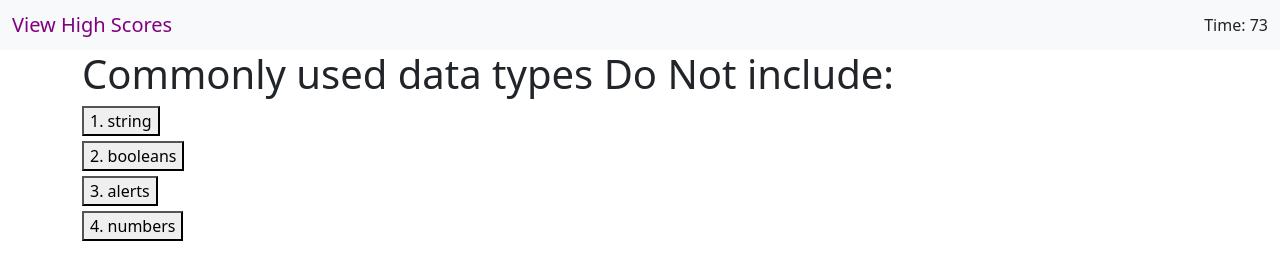
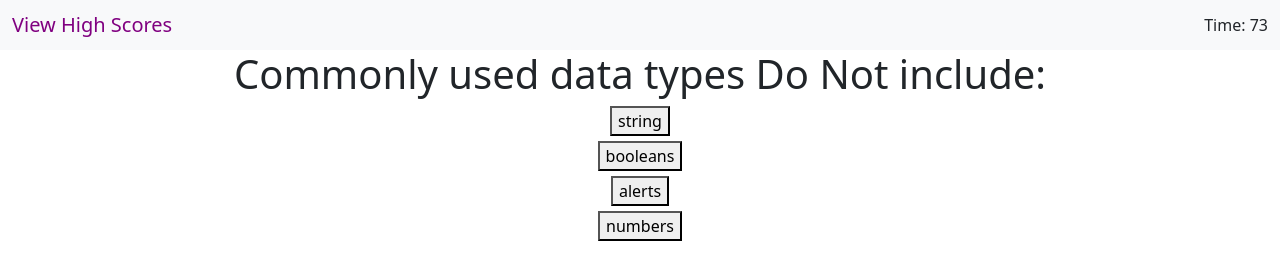
Before and after one commit to MarioReid/code-quiz, a plain HTML site: page index.html in a window 1280 px wide. Both pictures are taken after a click on the button "Start Quiz". Drawn offline with nearby package versions, Linux system fonts and the light colour scheme.

Commit message:
revised js after arrays were difficult

```diff
--- a/index.html
+++ b/index.html
@@ -12,7 +12,7 @@
 
     </head>
     <body>
- <!-- //Navbar (highscores and timer)       -->
+ <!-- //Navbar (high scores and timer)       -->
         <nav class="navbar navbar-light bg-light">
             <div class="container-fluid">
                 <span class="navbar-brand mb-0 h1" style = "color: purple;">View High Scores</span>
@@ -36,6 +36,6 @@
         </div>
         </div>
     </main>
-        <script src = ./script.js></script>
+        <script src = './scriptrev.js'></script>
     </body>
 </html>
--- a/script.js
+++ b/script.js
@@ -24,7 +24,7 @@ function question1(){
     var question1 = document.createElement("h1");
     question1.textContent = questions[0]
     mainContentEl.appendChild(question1)
-//For loop for answers
+//For loop for answers and blocks added
     for ( i = 0; i < answers[0].length; i++){
         var buttons = document.createElement("button")
         buttons.textContent = answers[0][i]
--- /dev/null
+++ b/scriptrev.js
@@ -0,0 +1,143 @@
+var timer = document.getElementById("timer");
+var startButton = document.getElementById("startButton");
+var mainContentEl = document.getElementById("mainContent");
+
+var currentQuestionNumber = 0;
+
+var questions = [
+  "Commonly used data types Do Not include:",
+  "The condition in an if/else statement is enclosed within ____.",
+  "Arrays in JavaScript can be used to store ____.",
+  "String values must be enclosed within ____ when being assigned to variables.",
+  "A very useful tool used during development and debugging for printing content to the debugger is:",];
+
+var answers = [
+  ["1. string", "2. booleans", "3. alerts", "4. numbers"],
+  ["1. quotes", "2. curly brackets", "3. parentheses", "4. square brackets"],
+  ["1. numbers and strings", "2. other arrays", "3. booleans", "4. all of the above"],
+  ["1. commas", "2. curly brackets", "3. quotes", "4. parentheses"],
+  ["1. JavaScript", "2. terminal/bash", "3. for loops", "4. console.log"],
+];
+var correctAnswers = ["alerts", "parentheses", "all of the above", "parentheses", "console.log"];
+
+
+var question1Object = {
+  questionText: "Commonly used data types Do Not include:",
+  answers: [
+    "string", "booleans", "alerts", "numbers"
+  ],
+  correctAnswer: "alerts"
+}
+var question2Object = {
+  questionText: "The condition in an if/else statement is enclosed within ____.",
+  answers: ["quotes", "curly brackets", "parentheses", "square brackets"],
+  correctAnswer: "parentheses"
+}
+var question3Object = {
+  questionText: "The condiQuestion3tion in an if/else statement is enclosed within ____.",
+  answers: ["1. quotes", "2. curly brackets", "3. parentheses", "4. square brackets"],
+  correctAnswer: "parentheses"
+}
+var question3Object = {
+  questionText: "The condiQuestion3tion in an if/else statement is enclosed within ____.",
+  answers: ["1. quotes", "2. curly brackets", "3. parentheses", "4. square brackets"],
+  correctAnswer: "parentheses"
+}
+var question3Object = {
+  questionText: "The condiQuestion3tion in an if/else statement is enclosed within ____.",
+  answers: ["1. quotes", "2. curly brackets", "3. parentheses", "4. square brackets"],
+  correctAnswer: "parentheses"
+}
+
+
+
+
+
+
+
+
+
+
+
+var questionObjects = [
+  question1Object,
+  question2Object,
+  question3Object
+]
+
+
+function showQuestion(number) {
+  var question = document.createElement("h1");
+  question.textContent = questionObjects[number].questionText;
+  mainContentEl.appendChild(question);
+
+  for (i = 0; i < questionObjects[number].answers.length; i++) {
+    var buttons = document.createElement("button")
+        buttons.textContent = questionObjects[number].answers[i]
+        buttons.setAttribute("id", "button" + parseInt(i+1))
+        buttons.setAttribute("class", "buttonClass")
+
+        buttons.setAttribute("style", "display:block; margin-bottom:5px")
+        mainContentEl.appendChild(buttons)
+  }
+}
+
+
+//When hit start button: clear html, start timer, and ask 1st question
+// function question1(){
+//     var count = 1
+//     var question1 = document.createElement("h1");
+//     question1.textContent = questions[0]
+//     mainContentEl.appendChild(question1)
+// //For loop for answers and blocks added
+//     for ( i = 0; i < answers[0].length; i++){
+//         var buttons = document.createElement("button")
+//         buttons.textContent = answers[0][i]
+//         buttons.setAttribute("class", "button" + count++)
+//         buttons.setAttribute("style", "display:block; margin-bottom:5px")
+//         mainContentEl.appendChild(buttons)
+//     }
+
+
+// }
+
+
+
+//Set Timer
+var secondsLeft = 75;
+
+function setTime() {
+  setInterval(function () {
+    secondsLeft--;
+    timer.textContent = secondsLeft;
+    // if(secondsLeft === 0) {
+    //   clearInterval(timerInterval);
+    //   sendMessage();
+    // }
+  }, 1000);
+}
+
+startButton.addEventListener("click", function () {
+  // Clear todoList element and update todoCountSpan
+  mainContentEl.innerHTML = "";
+  setTime();
+  // question1()
+  showQuestion(0);
+});
+
+document.addEventListener("click", function (event) {
+  if(event.target.className === 'buttonClass') {
+    console.log(event.target.textContent + " vs. " + questionObjects[currentQuestionNumber].correctAnswer)
+    if(event.target.textContent === questionObjects[currentQuestionNumber].correctAnswer) {
+      console.log("Correct!")
+    } else {
+      console.log("Wrong!");
+    }
+
+    console.log("Answer was clicked!")
+    mainContentEl.innerHTML = "";
+
+    currentQuestionNumber++;
+    showQuestion(currentQuestionNumber);
+  }
+})
--- a/style.css
+++ b/style.css
@@ -0,0 +1,5 @@
+.container {
+    display: flex;
+    flex-direction: column;
+    align-items: center;
+}
```
